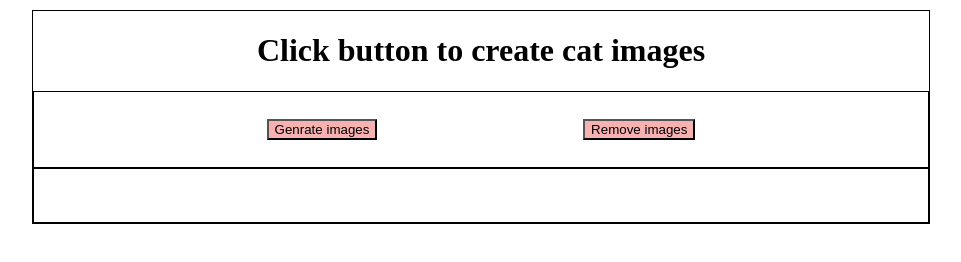
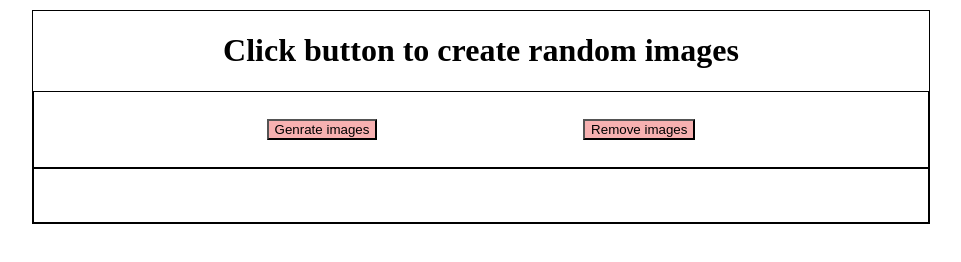
Before and after one commit to ydeepesh2017/Image-generator, a plain HTML site: page index.html in a window 1280 px wide. Shown: the whole page, without its empty margins (159-1120 px from the left). Drawn offline with Linux system fonts and the light colour scheme.

Commit message:
Update index.html

```diff
--- a/index.html
+++ b/index.html
@@ -100,7 +100,7 @@
 
 <body>
     <div class="container">
-        <h1>Click button to create cat images</h1>
+        <h1>Click button to create random images</h1>
         <div class="container-1">
             <button class="btn" onclick="generate()">Genrate images</button>
             <button class="btn" onclick="reload()">Remove images</button>
```
